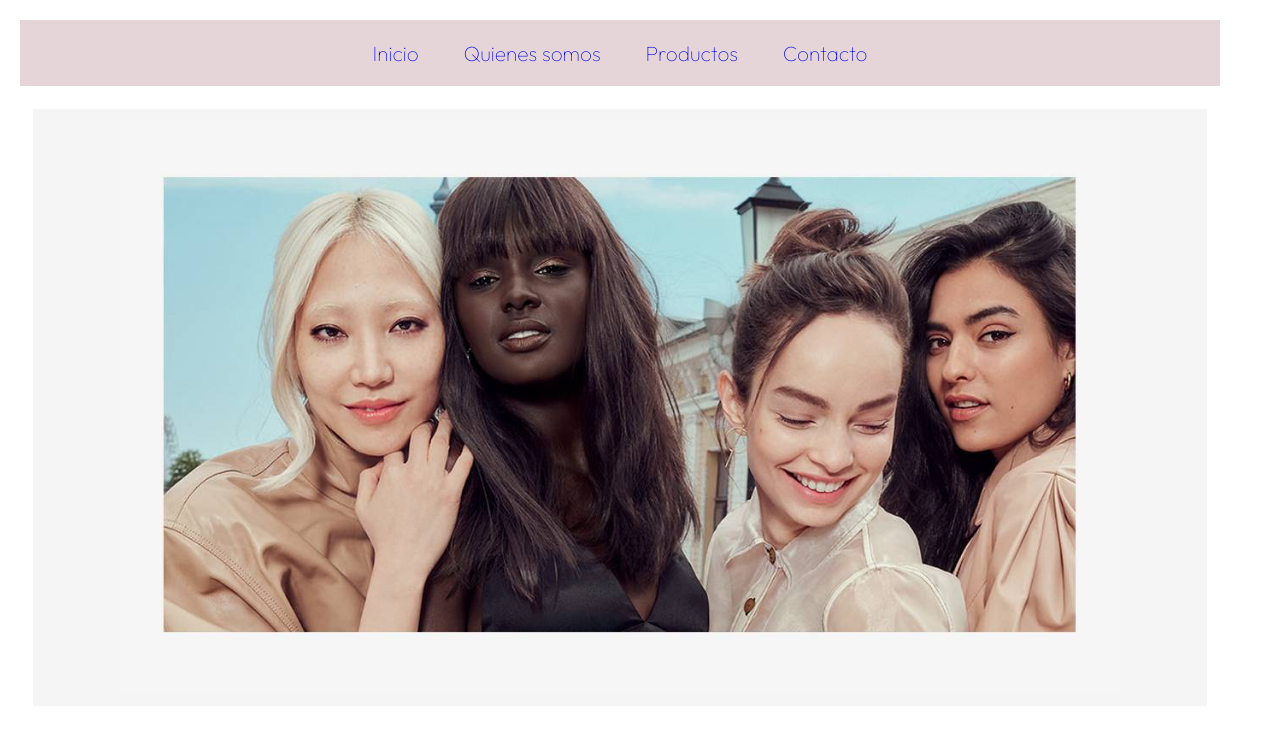
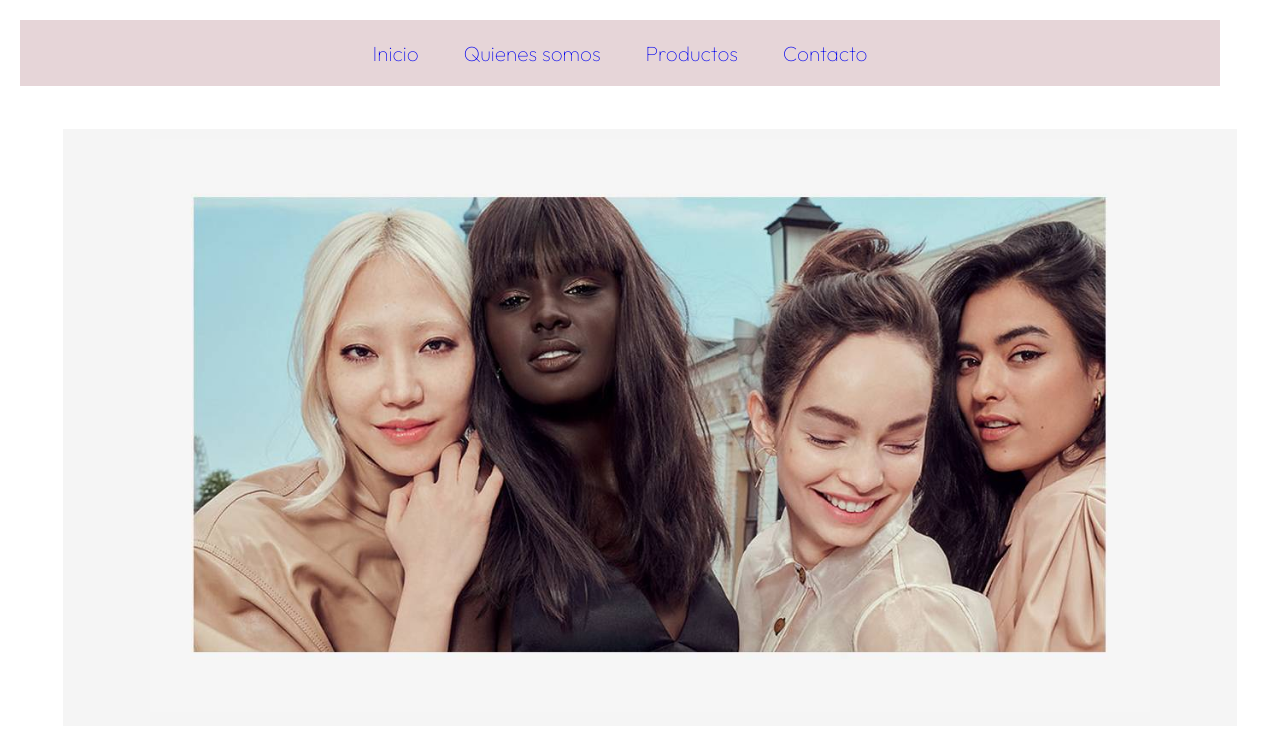
Before and after one commit to SofiVi/Idea-Sofia-Navas, a plain HTML site: page quienessomos.html in a window 1280 px wide. In both pictures the pointer is over the element 620 px from the left and 407 px from the top of the page. Shown: the top 746 px of the page. Drawn offline with Linux system fonts and the light colour scheme.

Commit message:
quinta entrega

```diff
--- a/estilo.css
+++ b/estilo.css
@@ -294,7 +294,10 @@ ol{
     border-radius: 35px 0px 35px 0px;
     background-color: #cfccdd;
     grid-area: caja1;
+
+
 }
+
 
 input[type=text], select {
     width: 100%;
@@ -359,6 +362,11 @@ input[type=text], select {
     align-content: center;
     background-color: whitesmoke;
     grid-area: caja7;
+
+}
+
+.translate:hover{
+    transform: translate(30px, 20px);
 }
 
 .somos img{
--- a/quienessomos.html
+++ b/quienessomos.html
@@ -48,7 +48,7 @@
                 </li>
         </section>
 
-        <section class="caja7">
+        <section class="caja7 translate">
             <center><img src="imagen11.jpg" width="1000px" alt="Branding image"></center>
 
         </section>
```
